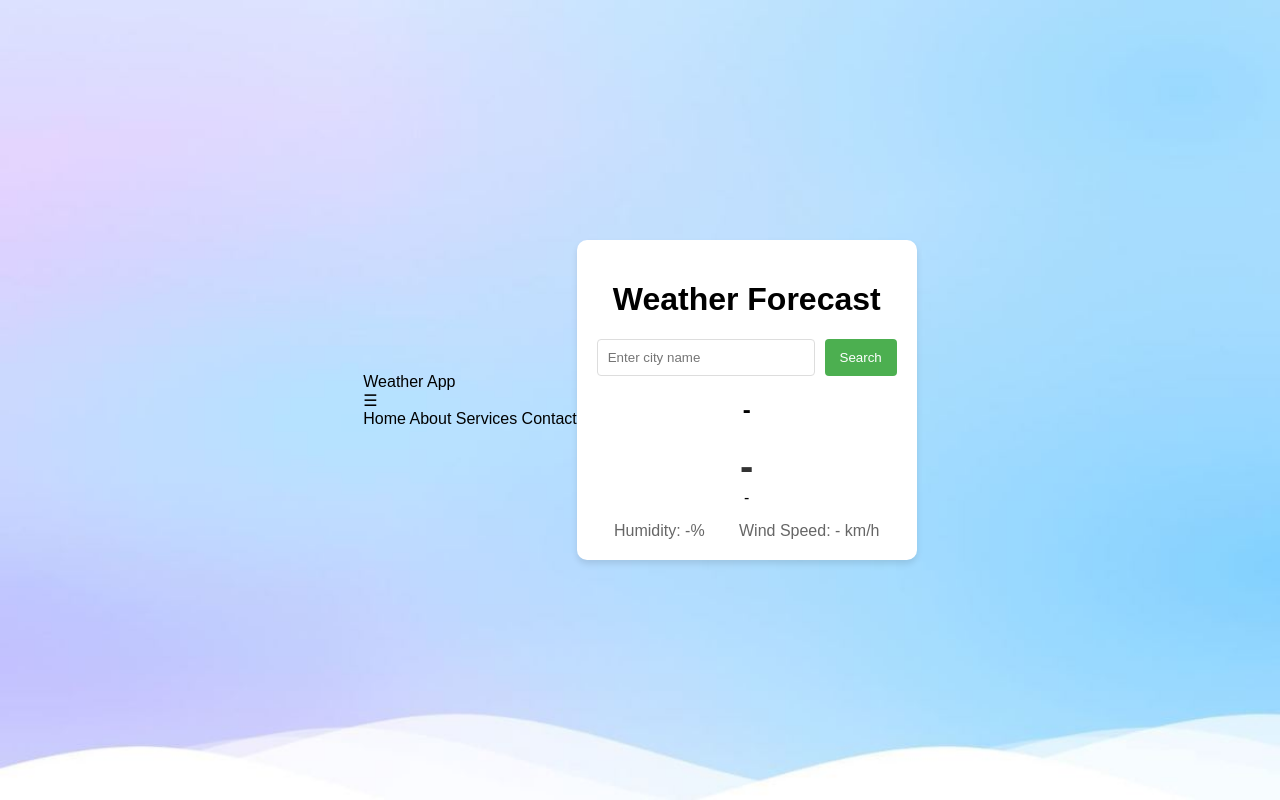
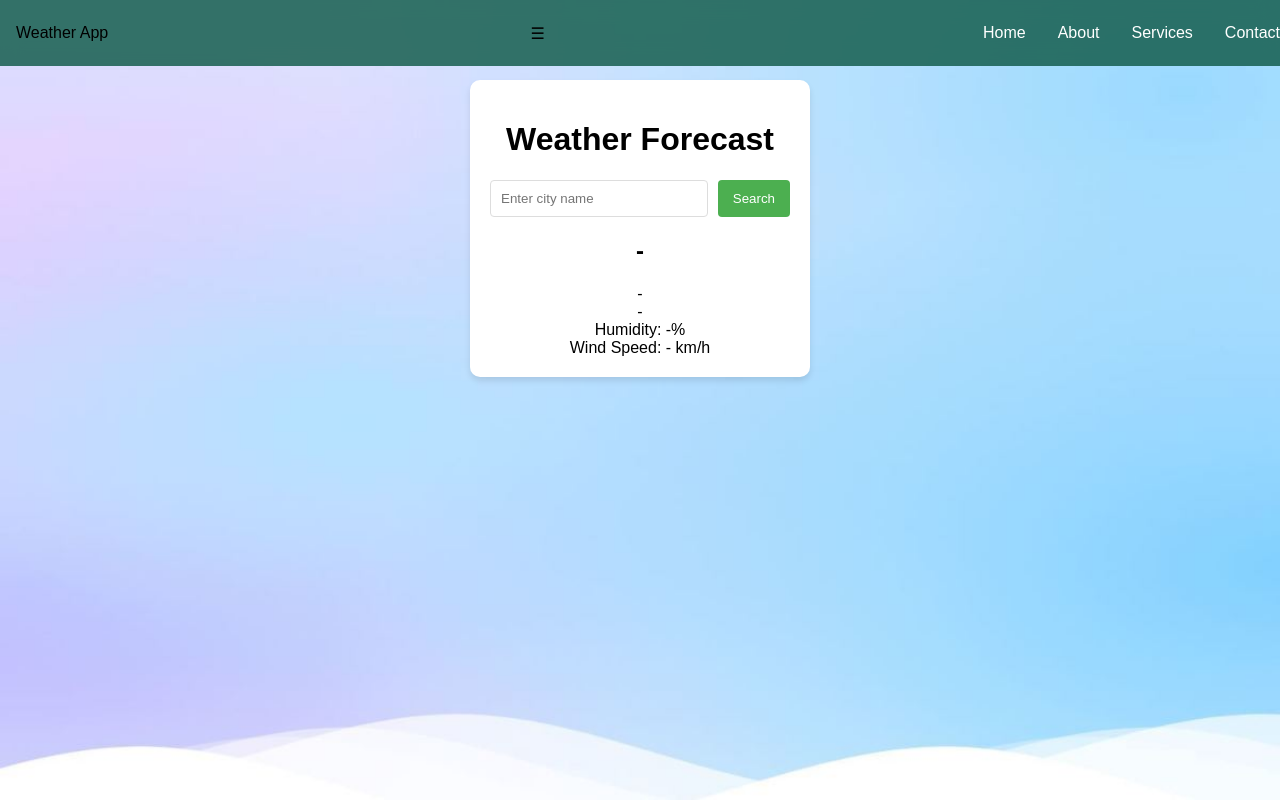
Before and after one commit to GWPECK/weather-app, a plain HTML site: page index.html in a window 1280 px wide. Drawn offline with Linux system fonts and the light colour scheme.

Commit message:
Update style.css

```diff
--- a/style.css
+++ b/style.css
@@ -1,15 +1,22 @@
 body {
     font-family: Arial, sans-serif;
     background-color: #f4f4f4;
-    display: flex;
-    justify-content: center;
-    align-items: center;
-    height: 100vh;
     margin: 0;
-
-
+    padding: 0;
 }
 
+nav {
+    background-color: #105a49d3;
+    backdrop-filter: blur(10px);
+    display: flex;
+    justify-content: space-between;
+    align-items: center;
+    padding: 10px 16px;
+    position: fixed;
+    top: 0;
+    width: 100%;
+    z-index: 1000;
+}
 
 .container {
     background-color: white;
@@ -18,15 +25,32 @@ body {
     padding: 20px;
     text-align: center;
     width: 300px;
+    margin: 80px auto; /* Adds top margin to account for fixed navbar */
+}
+
+.nav-links {
+    display: flex;
+    list-style: none;
+}
+
+.nav-links a {
+    color: white;
+    text-decoration: none;
+    padding: 14px 16px;
+}
+
+.nav-links a:hover {
+    background-color: #bf3939;
 }
 
 .search-container {
     display: flex;
+    justify-content: center;
     margin-bottom: 20px;
 }
 
 #cityInput {
-    flex-grow: 1;
+    width: 100%;
     padding: 10px;
     border: 1px solid #ddd;
     border-radius: 4px;
@@ -42,19 +66,18 @@ body {
     cursor: pointer;
 }
 
-.weather-info {
-    margin-top: 20px;
+@media (max-width: 768px) {
+    .nav-links {
+        display: none;
+        flex-direction: column;
+        position: absolute;
+        top: 60px;
+        left: 0;
+        width: 100%;
+        background-color: #008113;
+    }
+
+    .nav-links.active {
+        display: flex;
+    }
 }
-
-#temperature {
-    font-size: 2.5em;
-    font-weight: bold;
-    color: #333;
-}
-
-.details {
-    display: flex;
-    justify-content: space-around;
-    margin-top: 15px;
-    color: #666;
-}
```
